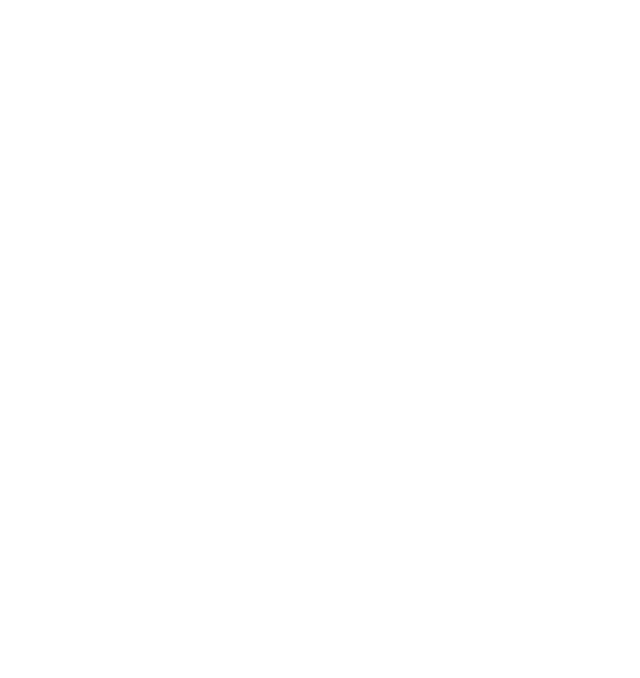
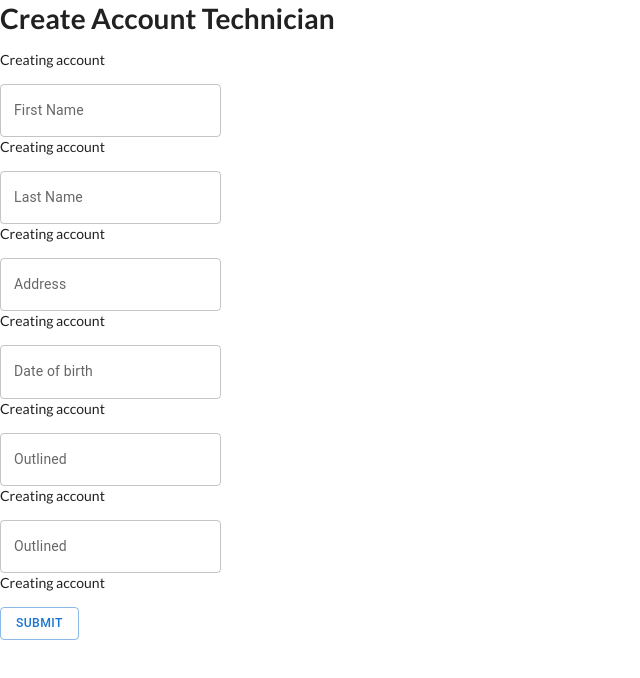
Before and after one commit to ZHIFA-CHIU/CSIT314-Project, a React (Create React App) app in the folder FrontEnd/: page /CreateAccountTechnician in a window 1280 px wide. Before the commit this address had no page. Shown: the top 678 px of the page, without its empty margins (0-640 px from the left). Built offline with nearby package versions, Linux system fonts and the light colour scheme.

Commit message:
Basic Technician page with link
Created a link in the home page for the technician account creation.
Created a basic technician creation page with mui buttons and textfields.

```diff
--- /dev/null
+++ b/FrontEnd/src/components/CreateAccountTechnician.js
@@ -0,0 +1,28 @@
+import React from 'react';
+import { useNavigate } from 'react-router-dom';
+import Button from '@mui/material/Button';
+import TextField from '@mui/material/TextField';
+
+const CreateAccountTechnician = () => {
+   return (
+      <div>
+         <h1>Create Account Technician</h1>
+         <p>Creating account</p>
+         <TextField id="outlined-basic" label="First Name" variant="outlined" />
+         <p>Creating account</p>
+         <TextField id="outlined-basic" label="Last Name" variant="outlined" />
+         <p>Creating account</p>
+         <TextField id="outlined-basic" label="Address" variant="outlined" />
+         <p>Creating account</p>
+         <TextField id="outlined-basic" label="Date of birth" variant="outlined" />
+         <p>Creating account</p>
+         <TextField id="outlined-basic" label="Outlined" variant="outlined" />
+         <p>Creating account</p>
+         <TextField id="outlined-basic" label="Outlined" variant="outlined" />
+         <p>Creating account</p>
+         <Button variant="outlined">Submit</Button>
+      </div>
+   );
+}
+
+export default CreateAccountTechnician;
--- a/FrontEnd/src/components/Home/Home.js
+++ b/FrontEnd/src/components/Home/Home.js
@@ -25,7 +25,9 @@
             </div>
             <div className='ui container signup center aligned'>
                     <p className='signup' onClick={() => navigate("/signup")}>Do not have an account? Sign up now </p>
+                    <p className='CreateAccountTechnician' onClick={() => navigate("/CreateAccountTechnician")}>Technician? Sign up now </p>
             </div>
+            nav.Navigation();
         </div>
     );
 }
--- a/FrontEnd/src/routes/index.js
+++ b/FrontEnd/src/routes/index.js
@@ -2,6 +2,7 @@
 import Home from "../components/Home/Home";
 import Login from "../components/Login";
 import Signup from "../components/Signup";
+import CreateAccountTechnician from "../components/CreateAccountTechnician";
 
 export default [
     {
@@ -17,6 +18,10 @@
         element: <Signup />
     },
     {
+        path: "CreateAccountTechnician",
+        element: <CreateAccountTechnician />
+    },
+    {
         path: "/",
         element: <Navigate to="/home" />
     }
```
